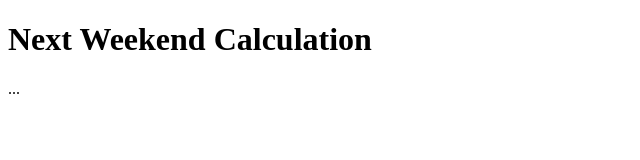
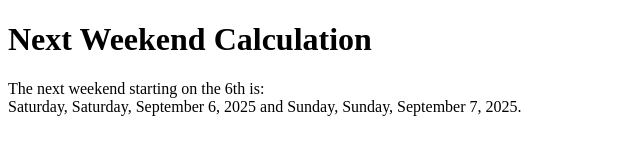
Before and after one commit to ggs654/67weekend, a plain HTML site: page n67wk.html in a window 1280 px wide. Shown: the whole page, without its empty margins (0-640 px from the left). Drawn offline with Linux system fonts and the light colour scheme.

Commit message:
Update n67wk.html

```diff
--- a/n67wk.html
+++ b/n67wk.html
@@ -10,7 +10,7 @@
   <h1>Next Weekend Calculation</h1>
   <p id="next-weekend">...</p>
 
-  <script src="questions.js"></script>
+  <script src="question.js"></script>
   <script>
     getNextWeekend();
   </script>
```
